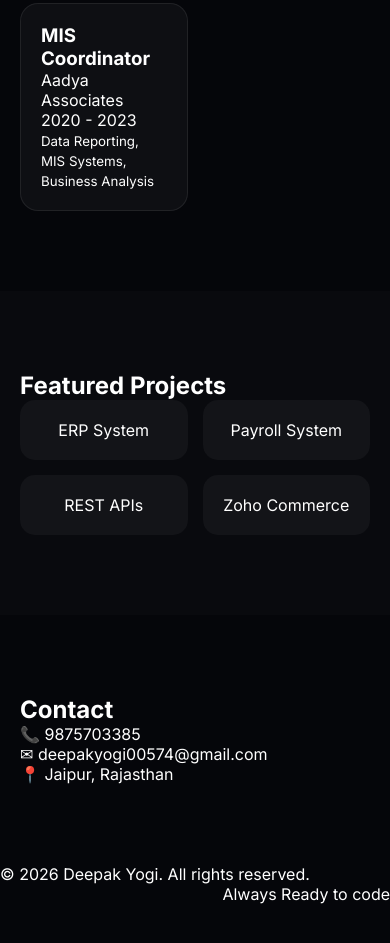
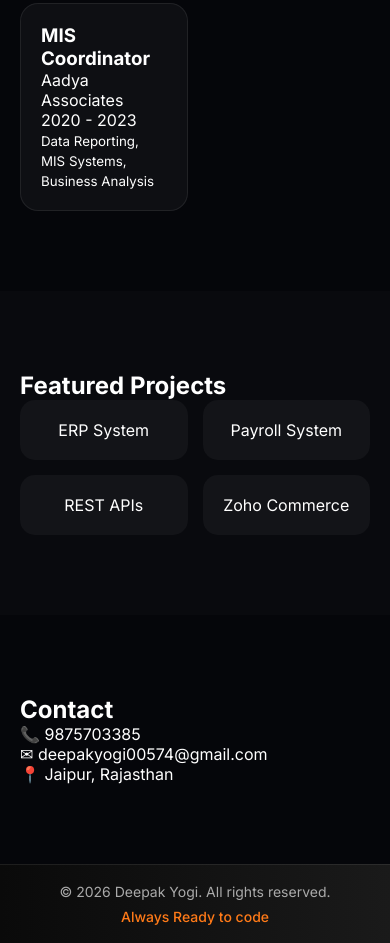
Before and after one commit to Deepaky05/Portfolio.Deepak, a plain HTML site: page index.html in a window 390 px wide. Shown: the part 2076-3019 px from the top of the page. Before the commit the page ends 2980 px from the top, so only its background shows below. Drawn offline with Linux system fonts and the light colour scheme.

Commit message:
changes by deepak from local machine

```diff
--- a/index.html
+++ b/index.html
@@ -166,8 +166,10 @@ Jaipur, Rajasthan
 </div>
 </section>
 
-<footer style="text-align: left;">© 2026 Deepak Yogi.  All rights reserved.</footer>
-<footer style="text-align: right;">Always Ready to code</footer>
+<footer class="footer">
+  <div class="footer-left">© 2026 Deepak Yogi. All rights reserved.</div>
+  <div class="footer-right">Always Ready to code</div>
+</footer>
 
 <script src="script.js"></script>
 </body>
--- a/style.css
+++ b/style.css
@@ -256,3 +256,37 @@ text-align:center;
 
 .section{padding:80px 20px;}
 }
+.footer {
+  display: flex;
+  justify-content: space-between;
+  align-items: center;
+  padding: 18px 40px;
+  background: linear-gradient(90deg, #0a0a0a, #1a1a1a);
+  border-top: 1px solid rgba(255, 255, 255, 0.08);
+  color: #aaa;
+  font-size: 14px;
+}
+
+.footer-left {
+  text-align: left;
+}
+
+.footer-right {
+  text-align: right;
+  color: #ff7a18; /* highlight orange */
+  font-weight: 500;
+}
+
+/* Mobile responsive */
+@media (max-width: 768px) {
+  .footer {
+    flex-direction: column;
+    gap: 8px;
+    text-align: center;
+  }
+
+  .footer-left,
+  .footer-right {
+    text-align: center;
+  }
+}
```
